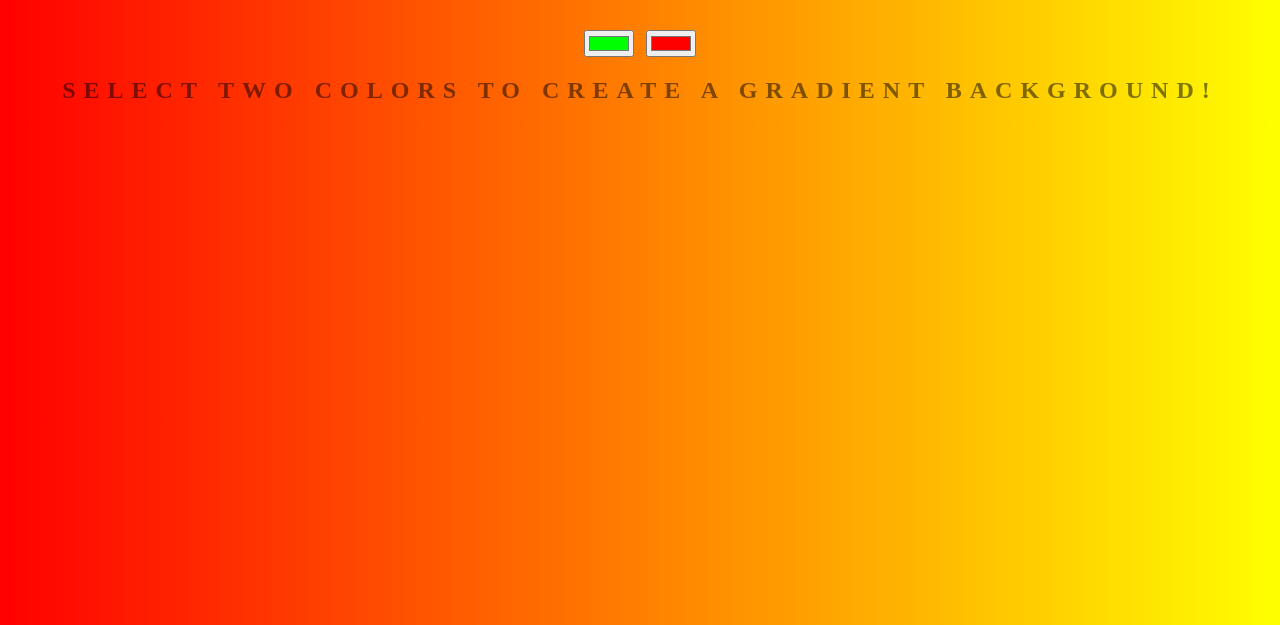
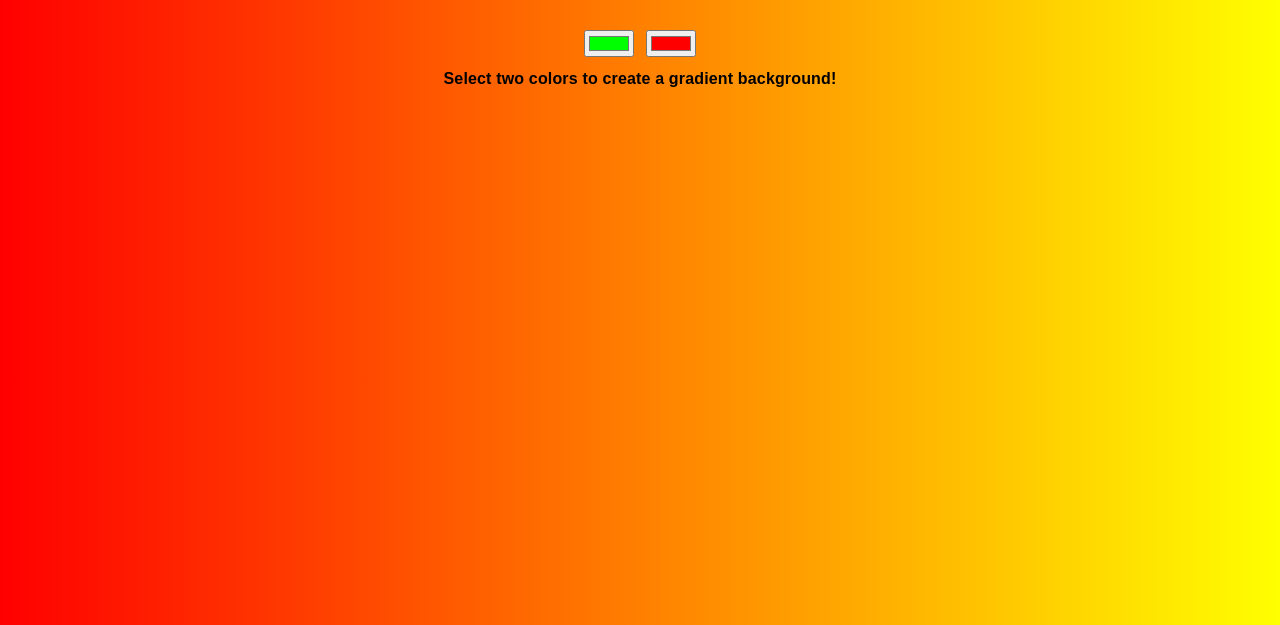
Before and after one commit to rjvalencia/background-generator, a plain HTML site: page index.html in a window 1280 px wide. Shown: the part 175-800 px from the top of the page. Drawn offline with Linux system fonts and the light colour scheme.

Commit message:
Changed h2

```diff
--- a/style.css
+++ b/style.css
@@ -18,8 +18,11 @@ h1 {
 }
 
 h2 {
-	font: 'Raleway', sans-serif;
-	color: rgba(0,0,0,.5)
+	font: 900 1em 'Raleway', sans-serif;
+	color: rgba(0,0,0.5);
+	text-align: center;
+	text-transform: none;
+	letter-spacing: 0.01em;
 }
 
 h3 {
```
